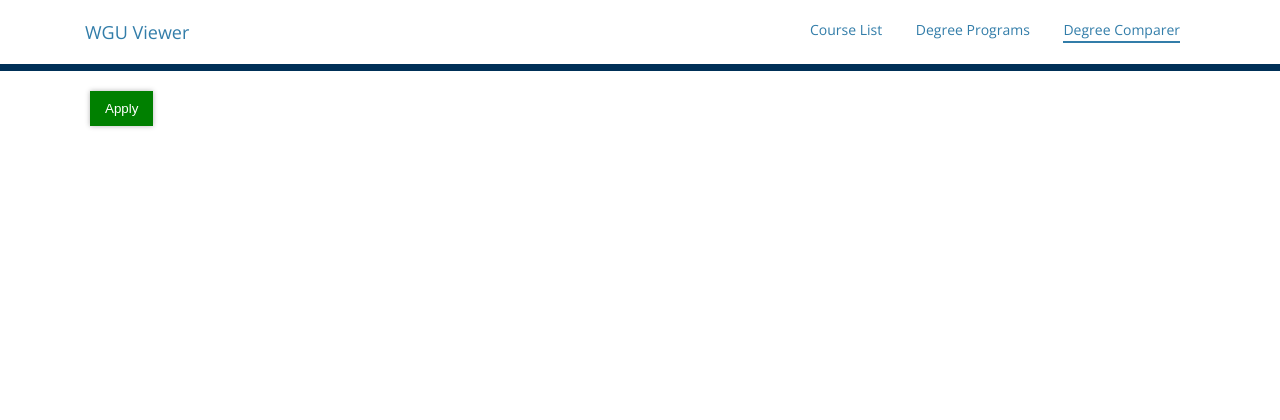
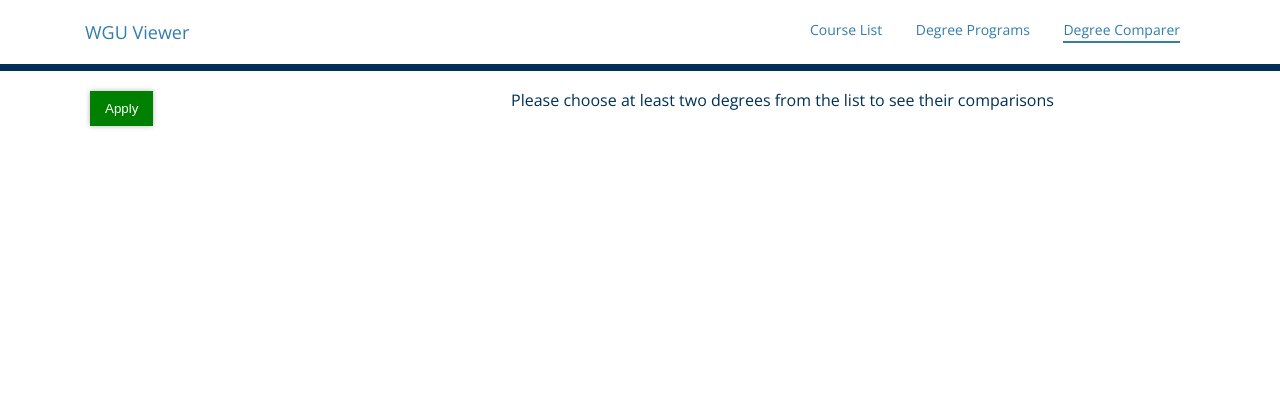
Before and after one commit to BlindPrimate/wgu-courses, a Django app: page /degree-comparison in a window 1280 px wide. Shown: the top 420 px of the page. Run offline with Django 3.2, Linux system fonts and the light colour scheme; style sheets or scripts are compiled from the project's sources; parts of the project's set-up code (start-up, migrations or seed data) failed here and were passed over; some libraries are stand-ins or nearby versions.

Commit message:
style fixes

```diff
--- a/apps/course_selector/static/styles/app.scss
+++ b/apps/course_selector/static/styles/app.scss
@@ -78,6 +78,11 @@ a {
 
 .hidden {
     display: none;
+}
+
+.text-align-center {
+    text-align: center;
+    margin: 0 auto;
 }
 
 
--- a/static/styles/app.css
+++ b/static/styles/app.css
@@ -2870,6 +2870,10 @@ a {
 .hidden {
   display: none; }
 
+.text-align-center {
+  text-align: center;
+  margin: 0 auto; }
+
 input[type=checkbox] {
   appearance: none;
   -webkit-appearance: none;
--- a/templates/course_selector/degree_comparer.html
+++ b/templates/course_selector/degree_comparer.html
@@ -1,7 +1,7 @@
 
 {% extends 'core/base.html'%}
 {% block title %}
-    Degree Program Comparer
+    WGU Viewer | Degree Program Comparer
 {% endblock %}
 {% block content %}
 <div id="main-content">
@@ -60,6 +60,8 @@
                         {% endfor %}
                     </tbody>
                 </table>
+                {% else %}
+                    <h6 class="text-align-center">Please choose at least two degrees from the list to see their comparisons</h6>
                 {% endif %}
             </div>
         </div>
```
Also changed, not shown: 1 other file.
